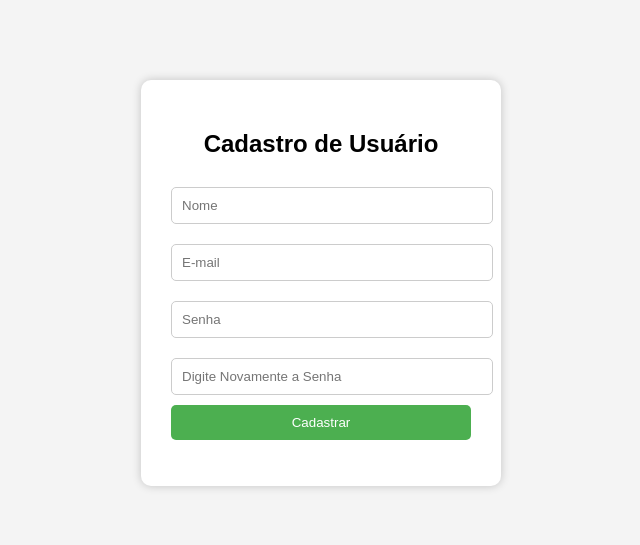
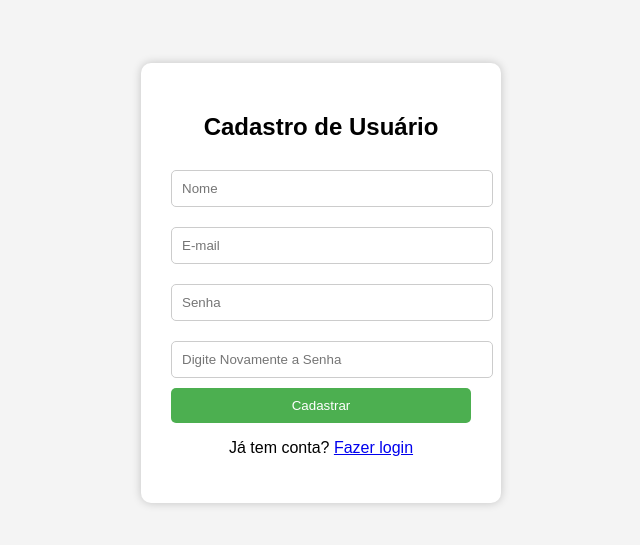
Before and after one commit to EricaElisia/cadastro-usuarios-api, a website: page Front/index.html in a window 1280 px wide. Shown: the part 125-670 px from the top of the page, without its empty margins (319-959 px from the left). Drawn offline with Linux system fonts and the light colour scheme.

Commit message:
Colocando a opção de navegação entre Loguin e Cadastro de forma individual

```diff
--- a/Front/index.html
+++ b/Front/index.html
@@ -30,6 +30,9 @@
 
         <p id="mensagem"></p>
 
+        <p>Já tem conta? <a href="login.html">Fazer login</a></p>
+
+
     </div>
 
 <script src="script.js"></script>
```
Also changed, not shown: Front/login.html (+2 -0 lines), Front/Style.css (line endings or trailing spaces).
